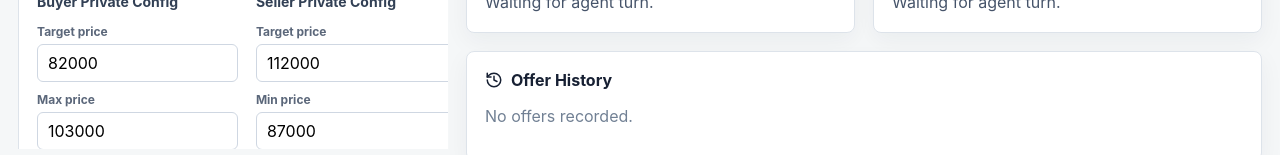
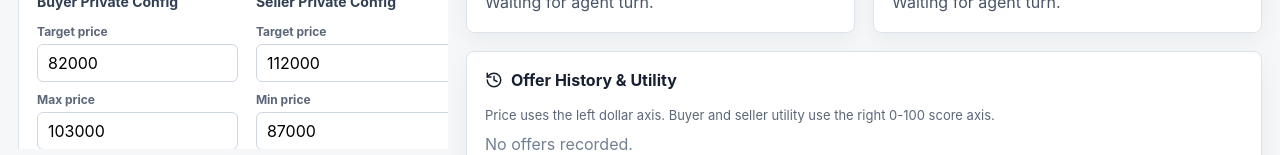
Before and after one commit to vdeeplearning/multi-agent-negotiation-sim, a React (Vite) app in the folder frontend/: page / in a window 1280 px wide. Shown: the part 645-800 px from the top of the page. Built offline with nearby package versions, Linux system fonts and the light colour scheme; no server answers.

Commit message:
Clarify offer history chart labels

```diff
--- a/frontend/src/main.tsx
+++ b/frontend/src/main.tsx
@@ -372,28 +372,45 @@ function Transcript({ transcript }: { transcript: TranscriptEntry[] }) {
 function HistoryPanel({ state }: { state?: NegotiationState }) {
   const chartData = useMemo(() => state?.transcript.map((entry, index) => ({
     round: entry.round_number,
-    price: entry.offer.price,
-    buyer: state.utility_history[index]?.buyer ?? 0,
-    seller: state.utility_history[index]?.seller ?? 0
+    offeredPrice: entry.offer.price,
+    buyerUtility: state.utility_history[index]?.buyer ?? 0,
+    sellerUtility: state.utility_history[index]?.seller ?? 0
   })) ?? [], [state]);
   return (
     <section className="panel history-panel">
       <div className="panel-heading">
         <History size={18} />
-        <h2>Offer History</h2>
+        <h2>Offer History & Utility</h2>
       </div>
+      <p className="chart-note">
+        Price uses the left dollar axis. Buyer and seller utility use the right 0-100 score axis.
+      </p>
       {chartData.length ? (
         <ResponsiveContainer width="100%" height={220}>
           <LineChart data={chartData}>
             <CartesianGrid strokeDasharray="3 3" />
-            <XAxis dataKey="round" />
-            <YAxis yAxisId="left" />
-            <YAxis yAxisId="right" orientation="right" domain={[0, 100]} />
-            <Tooltip />
+            <XAxis dataKey="round" label={{ value: "Round", position: "insideBottom", offset: -4 }} />
+            <YAxis
+              yAxisId="left"
+              tickFormatter={(value) => `$${Number(value / 1000).toFixed(0)}k`}
+              label={{ value: "Offered price", angle: -90, position: "insideLeft" }}
+            />
+            <YAxis
+              yAxisId="right"
+              orientation="right"
+              domain={[0, 100]}
+              label={{ value: "Utility score", angle: 90, position: "insideRight" }}
+            />
+            <Tooltip
+              formatter={(value, name) => {
+                if (name === "Offered price") return [`$${Number(value).toLocaleString()}`, name];
+                return [Number(value).toFixed(1), name];
+              }}
+            />
             <Legend />
-            <Line yAxisId="left" type="monotone" dataKey="price" stroke="#0f766e" strokeWidth={2} />
-            <Line yAxisId="right" type="monotone" dataKey="buyer" stroke="#2563eb" strokeWidth={2} />
-            <Line yAxisId="right" type="monotone" dataKey="seller" stroke="#b45309" strokeWidth={2} />
+            <Line yAxisId="left" type="monotone" dataKey="offeredPrice" name="Offered price" stroke="#0f766e" strokeWidth={2} />
+            <Line yAxisId="right" type="monotone" dataKey="buyerUtility" name="Buyer utility" stroke="#2563eb" strokeWidth={2} />
+            <Line yAxisId="right" type="monotone" dataKey="sellerUtility" name="Seller utility" stroke="#b45309" strokeWidth={2} />
           </LineChart>
         </ResponsiveContainer>
       ) : <p className="muted">No offers recorded.</p>}
--- a/frontend/src/styles.css
+++ b/frontend/src/styles.css
@@ -384,6 +384,13 @@ h3 {
   grid-column: span 3;
 }
 
+.chart-note {
+  color: #5b677a;
+  font-size: 13px;
+  line-height: 1.4;
+  margin-bottom: 10px;
+}
+
 .turn {
   border-left: 4px solid #2563eb;
   padding: 12px 0 12px 14px;
```
